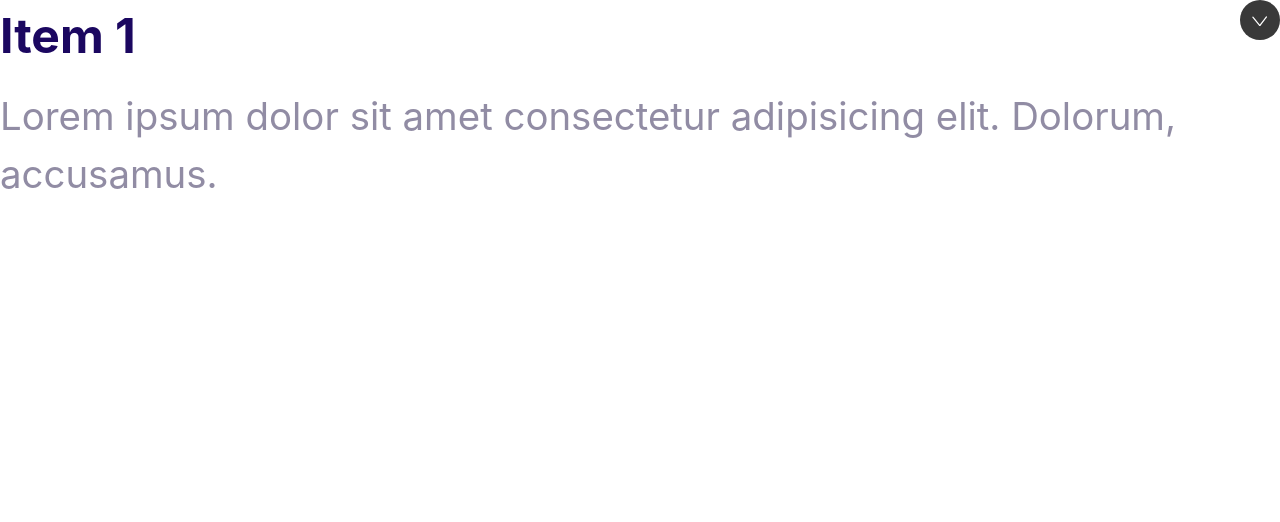
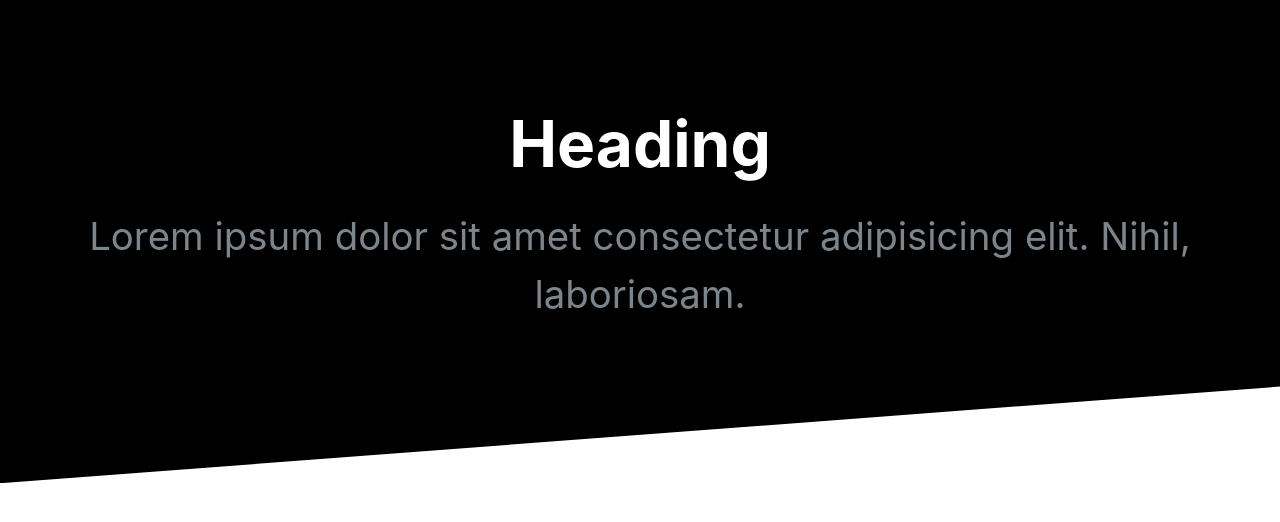
Before and after one commit to rajeswari03/moshify, a plain HTML site: page index.html in a window 1280 px wide. Drawn offline with nearby package versions, Linux system fonts and the light colour scheme.

Commit message:
define blocks

```diff
--- a/css/styles.css
+++ b/css/styles.css
@@ -504,3 +504,39 @@ a {
   max-height: 100vh;
   opacity: 1;
 }
+/* Blocks */
+.block {
+  --padding-vertical: 6rem;
+  padding: var(--padding-vertical) 2rem;
+}
+
+.block__header {
+  text-align: center;
+}
+
+.block__heading {
+  margin-top: 0;
+}
+
+.block--dark {
+  background: #000;
+  color: #7b858b;
+}
+.block--dark .block__heading {
+  color: #fff;
+}
+
+.block--skewed-right {
+  padding-bottom: calc(var(--padding-vertical) + 4rem);
+  clip-path: polygon(0% 0%, 100% 0%, 100% 100%, 0% 80%);
+}
+
+.block--skewed-left {
+  padding-bottom: calc(var(--padding-vertical) + 4rem);
+  clip-path: polygon(0% 0%, 100% 0%, 100% 80%, 0% 100%);
+}
+
+.container {
+  max-width: 1140px;
+  margin: 0 auto;
+}
--- a/index.html
+++ b/index.html
@@ -9,18 +9,14 @@
     <link rel="stylesheet" href="css/styles.css" />
   </head>
   <body>
-    <div class="collapsible collapsible--expanded">
-      <header class="collapsible__header">
-        <h2 class="collapsible__heading">Item 1</h2>
-        <svg class="icon icon--white collapsible__chevron">
-          <use xlink:href="images/sprite.svg#chevron"></use>
-        </svg>
+    <section class="block block--dark block--skewed-left">
+      <header class="block__header">
+        <h2 class="block__heading">Heading</h2>
+        <p>
+          Lorem ipsum dolor sit amet consectetur adipisicing elit. Nihil,
+          laboriosam.
+        </p>
       </header>
-      <div class="collapsible__content">
-        Lorem ipsum dolor sit amet consectetur adipisicing elit. Dolorum,
-        accusamus.
-      </div>
-    </div>
-    <script src="js/main.js"></script>
+    </section>
   </body>
 </html>
```
Also changed, not shown: 1 other file.
